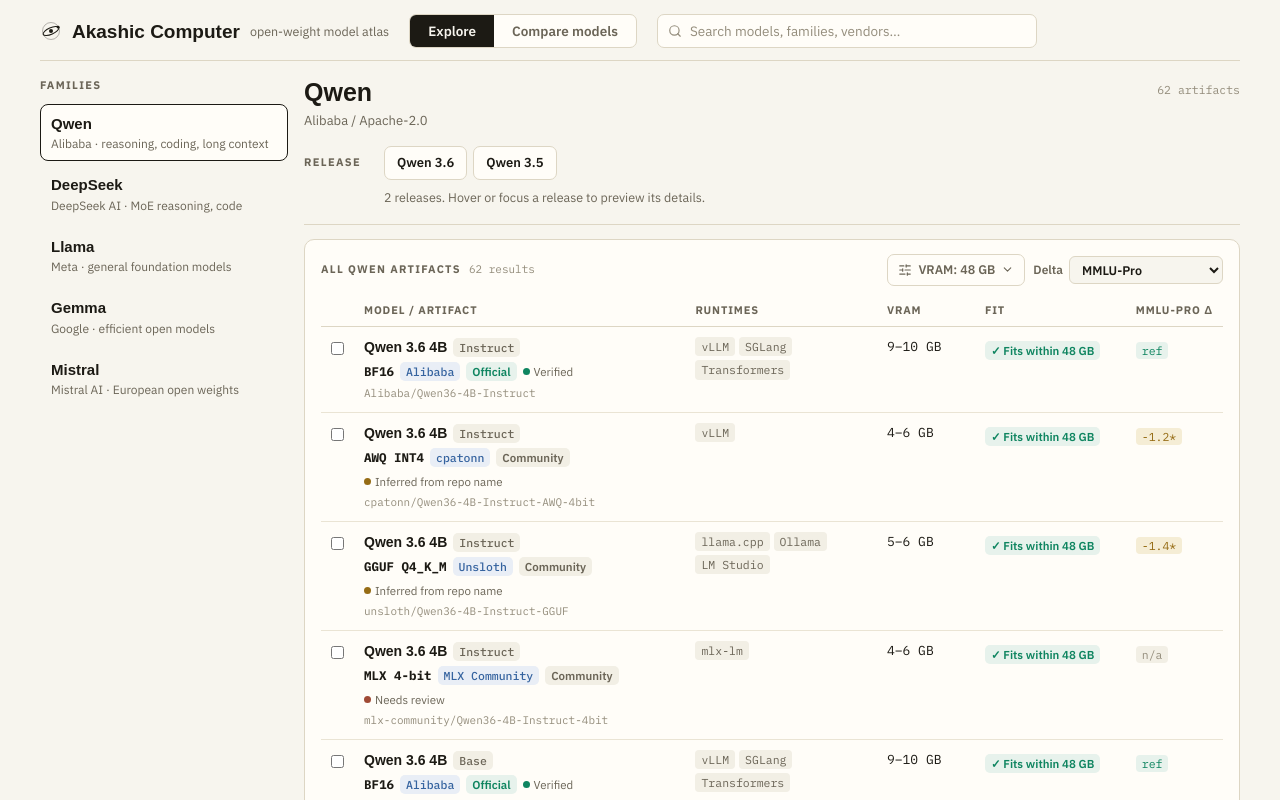
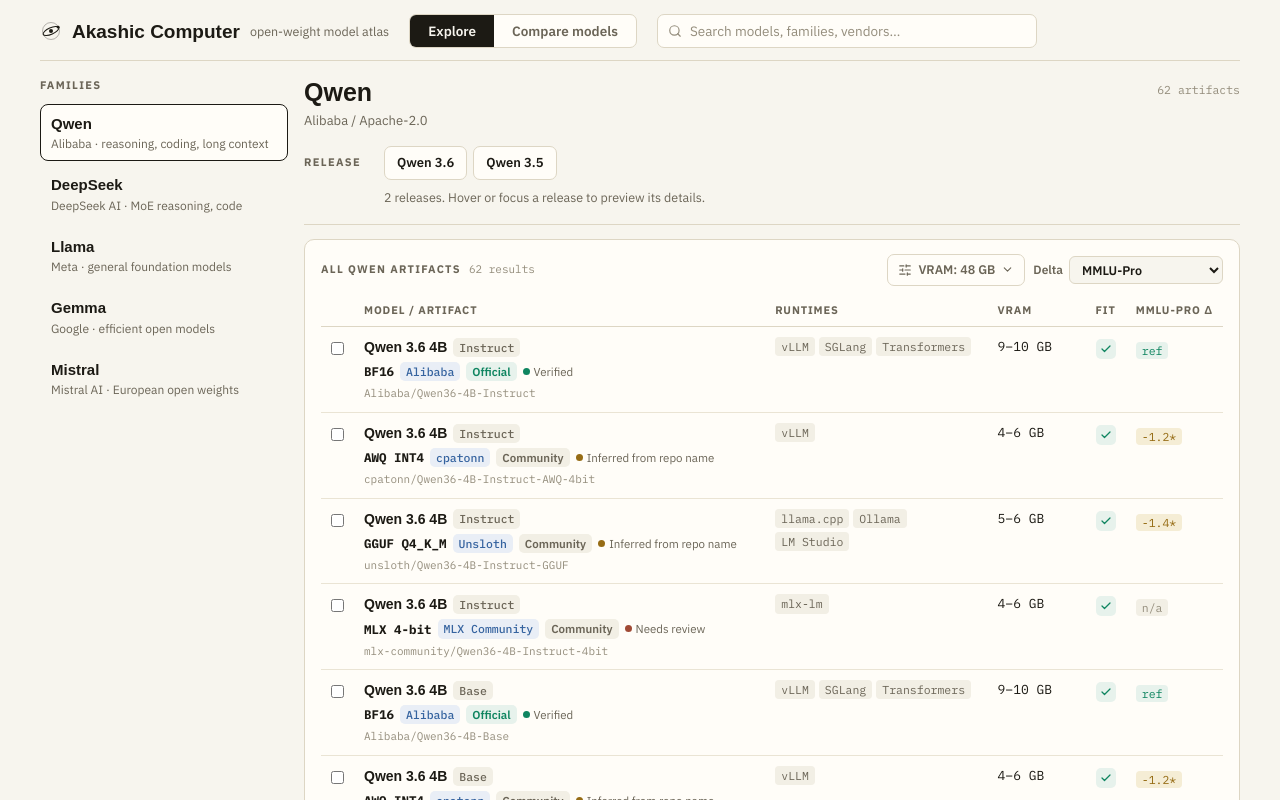
Before and after one commit to mjkang-estrella/akashic-computer, a Next.js app: page / in a window 1280 px wide. Shown: the top 800 px of the page. Built offline with nearby package versions, Linux system fonts and the light colour scheme; a web font is replaced by a local one.

Commit message:
Simplify fit indicators

```diff
--- a/src/components/atlas/badges.tsx
+++ b/src/components/atlas/badges.tsx
@@ -1,3 +1,5 @@
+import { Check, TriangleAlert, X } from "lucide-react";
+
 import type { Confidence, FitVerdict, Trust } from "@/lib/atlas/types";
 
 /** Small mono chip for model properties: quant, uploader, variant, active params. */
@@ -64,12 +66,17 @@
       : fit.level === "tight"
         ? "bg-cautionsoft text-caution"
         : "bg-alertsoft text-alert";
-  const mark = fit.level === "runs" ? "✓" : fit.level === "tight" ? "△" : "✕";
+  const Icon =
+    fit.level === "runs" ? Check : fit.level === "tight" ? TriangleAlert : X;
+
   return (
     <span
-      className={`inline-flex items-center gap-1 whitespace-nowrap rounded-[5px] px-1.5 py-px text-[11.5px] font-semibold ${styles}`}
+      aria-label={fit.text}
+      role="img"
+      title={fit.text}
+      className={`inline-flex h-5 w-5 items-center justify-center rounded-[5px] ${styles}`}
     >
-      {mark} {fit.text}
+      <Icon aria-hidden="true" size={12} strokeWidth={2.5} />
     </span>
   );
 }
```
Also changed, not shown: 1 other file (tests, documents, lock files or other folders).
